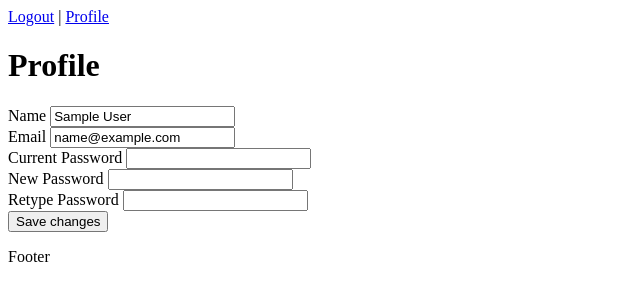
After one commit to stclaus-hg/homemoney, a Flask app: page /profile/ in a window 1280 px wide. The commit adds this page. Shown: the top 301 px of the page, without its empty margins (0-640 px from the left). Run offline with Flask 2, Linux system fonts and the light colour scheme; a user stored in the database is signed in; tables that the repository leaves empty hold one stand-in row (values such as "Sample post"); some libraries are stand-ins or nearby versions.

Commit message:
Added password hash. Added page to edit profile

```diff
--- a/app/__init__.py
+++ b/app/__init__.py
@@ -1,10 +1,11 @@
 from flask import Flask
+from flask.ext.bcrypt import Bcrypt
 from flask.ext.sqlalchemy import SQLAlchemy
 from flask.ext.login import LoginManager
 
 app = Flask(__name__)
 app.config.from_object('config')
-app.config.from_envvar('CONFIG_DEV')
+app.config.from_envvar('CONFIG_DEV', silent=False)
 #app.config.from_pyfile('config_dev.py', silent=True)
 
 db = SQLAlchemy(app)
@@ -13,5 +14,7 @@ login_manager = LoginManager()
 login_manager.init_app(app)
 login_manager.login_view = 'users.login'
 
+bcrypt = Bcrypt(app)
+
 from app.users.views import mod as users_module
 app.register_blueprint(users_module)
--- a/app/templates/header.html
+++ b/app/templates/header.html
@@ -1,5 +1,6 @@
 {% if g.user.is_authenticated() %}
     <a href="{{ url_for('users.logout') }}">Logout</a>
+    | <a href="{{ url_for('users.profile') }}">Profile</a>
 {% else %}
     <a href="{{ url_for('users.login') }}">Sign In</a>
 {% endif %}
--- a/app/users/forms.py
+++ b/app/users/forms.py
@@ -1,9 +1,37 @@
+from app import bcrypt
 from flask_wtf import Form
 from flask_wtf.html5 import EmailField
-from wtforms.validators import Email, DataRequired
-from wtforms import PasswordField
+from wtforms.validators import Email, DataRequired, ValidationError, InputRequired
+from wtforms import PasswordField, StringField
 
 
 class LoginForm(Form):
     email = EmailField('Email', validators=[DataRequired(), Email()])
     password = PasswordField('Password', validators=[DataRequired()])
+
+
+class ProfileForm(Form):
+    name = StringField('Name', validators=[DataRequired()])
+    email = EmailField('Email', validators=[DataRequired(), Email()])
+
+    current_password = PasswordField('Current Password')
+    password = PasswordField('New Password')
+    retype_password = PasswordField('Retype Password')
+
+    def __init__(self, user, *args, **kwargs):
+        self.user = user
+        super(ProfileForm, self).__init__(*args, **kwargs)
+
+    def validate_current_password(self, field):
+        if not field.data and self.password.data:
+            raise ValidationError('Please input current password')
+
+        if field.data and not bcrypt.check_password_hash(self.user.password, field.data):
+            raise ValidationError('Wrong password')
+
+    def validate_password(self, field):
+        if self.current_password.data and not field.data:
+            raise ValidationError('This field is required.')
+
+        if field.data and field.data != self.retype_password.data:
+            raise ValidationError('Passwords must match')
--- a/app/users/models.py
+++ b/app/users/models.py
@@ -13,7 +13,7 @@ class User(db.Model):
         self.password = password
 
     def __repr__(self):
-        return '<User: %r' % self.name
+        return '<User: %r>' % self.name
 
     def is_authenticated(self):
         return True
--- /dev/null
+++ b/app/users/templates/profile.html
@@ -0,0 +1,15 @@
+{% extends "base.html" %}
+{% from "macros/forms.html" import render_field %}
+
+{% block content %}
+    <h1>Profile</h1>
+    <form action="" method="post">
+        {{ form.hidden_tag() }}
+        {{ render_field(form.name) }}
+        {{ render_field(form.email) }}
+        {{ render_field(form.current_password) }}
+        {{ render_field(form.password) }}
+        {{ render_field(form.retype_password) }}
+        <input type="submit" value="Save changes">
+    </form>
+{% endblock %}
--- a/app/users/views.py
+++ b/app/users/views.py
@@ -1,5 +1,5 @@
-from app import login_manager
-from app.users.forms import LoginForm
+from app import login_manager, bcrypt, db
+from app.users.forms import LoginForm, ProfileForm
 from app.users.models import User
 from flask import Blueprint, render_template, redirect, url_for, session, g, flash
 import config
@@ -17,8 +17,8 @@ def index():
 def login():
     form = LoginForm()
     if form.validate_on_submit():
-        user = User.query.filter_by(email=form.email.data, password=form.password.data).first()
-        if user:
+        user = User.query.filter_by(email=form.email.data).first()
+        if user and bcrypt.check_password_hash(user.password, form.password.data):
             login_user(user)
             flash('Welcome to Home Money!')
             return redirect(url_for('users.index'))
@@ -34,6 +34,22 @@ def logout():
     return redirect(url_for('users.index'))
 
 
+@mod.route('/profile/', methods=['GET', 'POST'])
+@login_required
+def profile():
+    form = ProfileForm(user=g.user, obj=g.user)
+    if form.validate_on_submit():
+        g.user.name = form.name.data
+        g.user.email = form.email.data
+        if form.password.data:
+            g.user.password = bcrypt.generate_password_hash(form.password.data)
+        db.session.add(g.user)
+        db.session.commit()
+        flash('Your profile has changed successfully.')
+        return redirect(url_for('users.profile'))
+    return render_template('profile.html', form=form, title='Me Profile')
+
+
 @login_manager.user_loader
 def load_user(user_id):
     return User.query.get(user_id)
--- a/requirements.txt
+++ b/requirements.txt
@@ -9,3 +9,4 @@ Flask-WTF==0.11
 Flask-SQLAlchemy==2.0
 Flask-Login==0.2.11
 psycopg2==2.6
+flask-bcrypt
```
Also changed, not shown: 1 other file.
